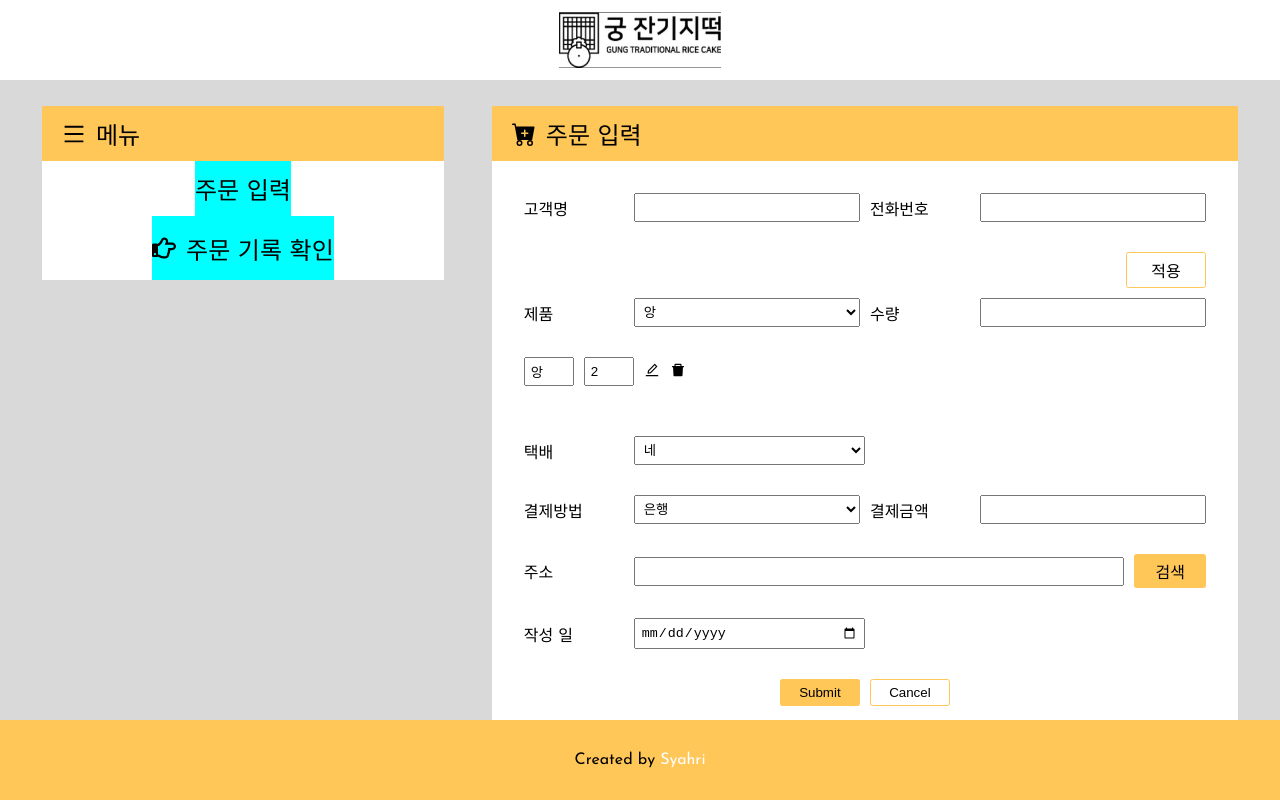
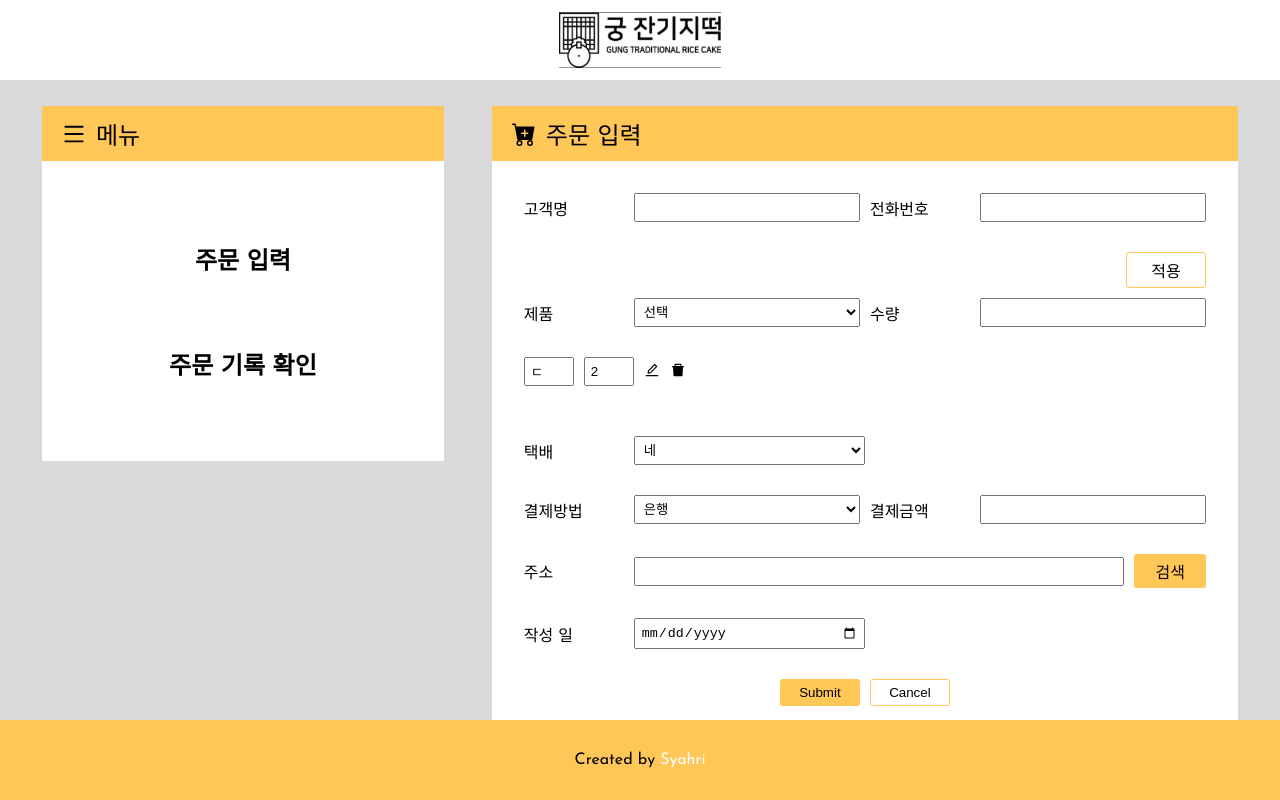
Before and after one commit to 95SR/order-list, a React (Create React App) app: page /input_order in a window 1280 px wide. Built offline with nearby package versions, Linux system fonts and the light colour scheme.

Commit message:
add input function

```diff
--- a/src/components/Body/InputOrder/Input_Order.jsx
+++ b/src/components/Body/InputOrder/Input_Order.jsx
@@ -1,10 +1,41 @@
-import React from 'react'
+import React, { useState } from 'react'
 import { BsFillCartPlusFill } from "react-icons/bs";
 import { AiOutlineEdit,AiFillDelete } from "react-icons/ai";
 import './Input_Order.css'
 import Inputted_Order from './Inputted_Order';
 
 function Input_Order() {
+
+  const [product, setProduct] = useState('ㄷ');
+  const [qt, setQt] = useState('2');
+  const [updateProduct, setUpdateProduct] = useState(product)
+  const [updateQt, setUpdateQt] = useState(qt)
+
+  const initOrder = [{product: product, qt:qt}]
+  const [order,setOrder] = useState(initOrder)
+
+
+  const productValue = (e) =>{
+
+    setProduct(e.target.value)
+  }
+
+  const qtValue = (e) =>{
+
+    setQt(e.target.value)
+  }
+
+  const applyOrder = () => {
+    console.log("clicked")
+
+    setOrder(current => [...current,{product: product, qt:qt}])
+    setUpdateProduct(product)
+    setUpdateQt(qt)
+    console.log(order)
+  }
+
+
+
   return (
     <div >
 
@@ -28,7 +59,7 @@ function Input_Order() {
 
             <div className="input-items prod-container">
               <div className="btn-container">
-                <div className="btn-scd apply">
+                <div className="btn-scd apply" onClick={applyOrder}>
                     적용
                   </div>
               </div>
@@ -37,7 +68,8 @@ function Input_Order() {
               <div className="input-items-cont input-items">
                 <div className="form-item">
                   <label htmlFor="product">제품</label>
-                  <select name="product" id="product">
+                  <select name="product" id="product" onChange={productValue} >
+                    <option value="" disabled selected>선택</option>
                     <option value="앙">앙</option>
                     <option value="무">무</option>
                     <option value="숙">숙</option>
@@ -47,12 +79,20 @@ function Input_Order() {
 
                 <div className="form-item">
                   <label htmlFor="qt">수량</label>
-                  <input type="number" name='qt' id='qt'/>
+                  <input type="number" name='qt' id='qt' onChange={qtValue}/>
 
                 </div>
               </div>
 
-              <Inputted_Order/>
+              {order.map((element,index) => {
+                return (
+                  <Inputted_Order key={index} product={element.product} qt={element.qt}/>
+                )
+              })
+
+              }
+
+
 
 
             </div>
--- a/src/components/Body/InputOrder/Inputted_Order.jsx
+++ b/src/components/Body/InputOrder/Inputted_Order.jsx
@@ -1,11 +1,11 @@
 import React from 'react'
 import { AiOutlineEdit,AiFillDelete } from "react-icons/ai";
 
-function Inputted_Order() {
+function Inputted_Order({product,qt}) {
   return (
     <div className="order-inputted">
-    <input type="text" value='앙' className='ord' />
-    <input type="number" value='2' className='ord' />
+    <input type="text" value={product} className='ord' />
+    <input type="number" value={qt} className='ord' />
     <div className="edit">
     <AiOutlineEdit/>
     </div>
--- a/src/components/Body/Menu/Menu.css
+++ b/src/components/Body/Menu/Menu.css
@@ -7,12 +7,15 @@
     display: flex;
     align-items: center;
     justify-content: center;
+    gap: 30px;
     flex-direction: column;
+    height: 300px;
+
 
 }
 .menu-item{
     font-size: 1.5rem;
-    background-color: aqua;
+
 }
 
 .menu-item *{
@@ -24,6 +27,7 @@
     color: black;
     transition: all 0.3s ease-out;
     position: relative;
+    font-weight: 700;
 }
 
 .menu-item *:hover{
@@ -41,3 +45,7 @@
 .pointer.hide{
     display: none;
 }
+
+.font-yellow{
+    color: var(--color-hd);
+}
--- a/src/components/Body/Menu/Menu.jsx
+++ b/src/components/Body/Menu/Menu.jsx
@@ -6,11 +6,12 @@ import './Menu.css'
 import { Link } from "react-router-dom";
 
 function Menu() {
-  const [active,setActive] = useState(false)
+  const [active,setActive] = useState()
 
-  const handleMenuClick = () => {
-    setActive(!active)
-    console.log(active)
+  const handleMenuClick = (e) => {
+
+    setActive(e.currentTarget.id)
+
   }
 
   return (
@@ -21,13 +22,13 @@ function Menu() {
 
         <div className="menu-body">
 
-            <div  className="menu-item" onClick={handleMenuClick}>
-            <Link to='/input_order'> <FaRegHandPointRight className={active ? 'pointer' : 'pointer hide'}/> 주문 입력 </Link>
+            <div  className="menu-item" onClick={handleMenuClick} id='1' >
+            <Link to='/input_order'> <FaRegHandPointRight className={active === '1' ? 'pointer' : 'pointer hide'}/> <span className={active === '1' ? 'font-yellow' : ''}>주문 입력</span> </Link>
 
             </div>
 
-            <div  className="menu-item" onClick={handleMenuClick}>
-            <Link to='/order_list'> <FaRegHandPointRight />주문 기록 확인 </Link>
+            <div  className="menu-item" onClick={handleMenuClick} id='2'>
+            <Link to='/order_list'> <FaRegHandPointRight className={active === '2' ? 'pointer' : 'pointer hide'} /><span className={active === '2' ? 'font-yellow' : ''}>주문 기록 확인</span> </Link>
             </div>
 
 
```
